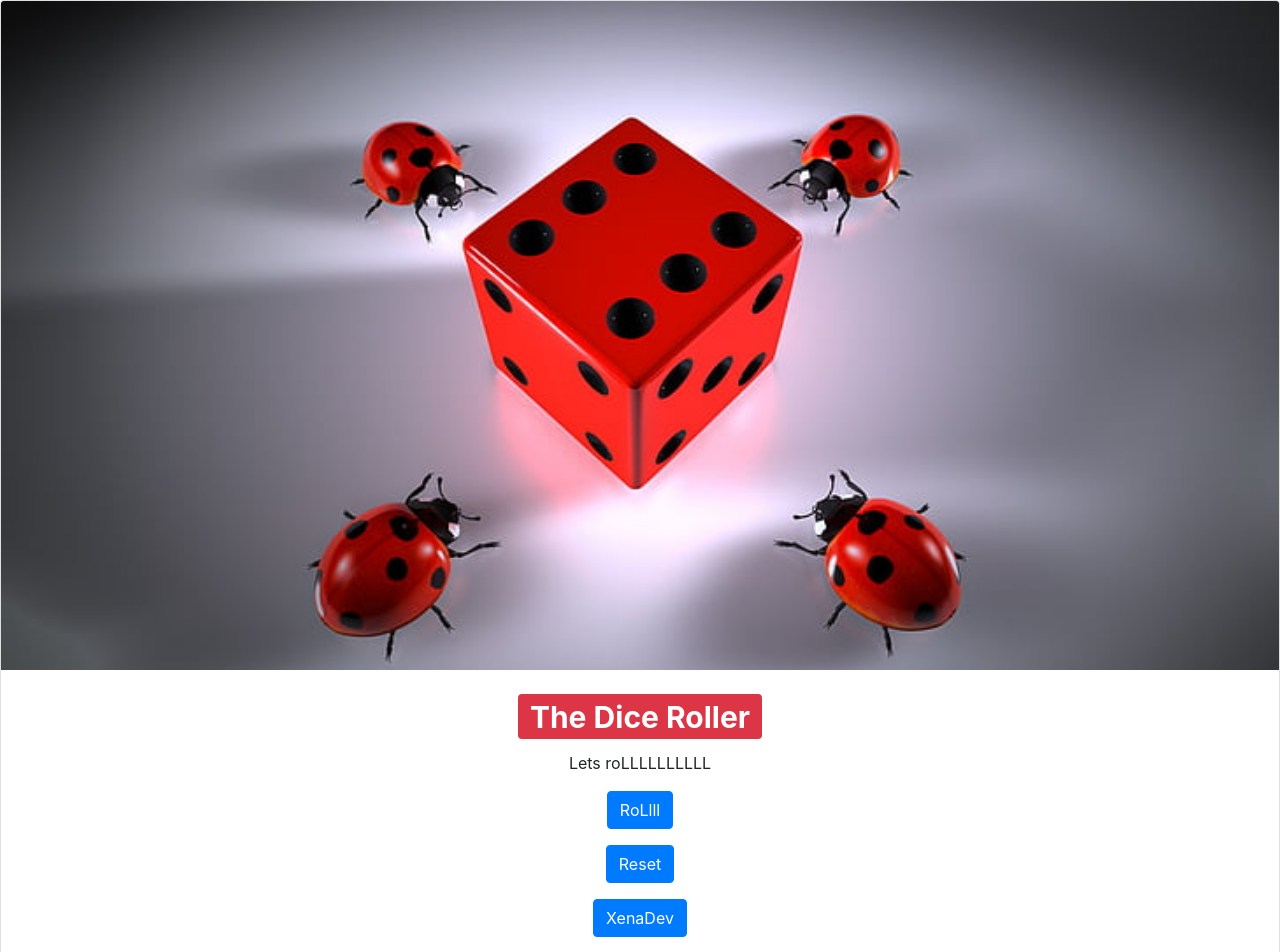
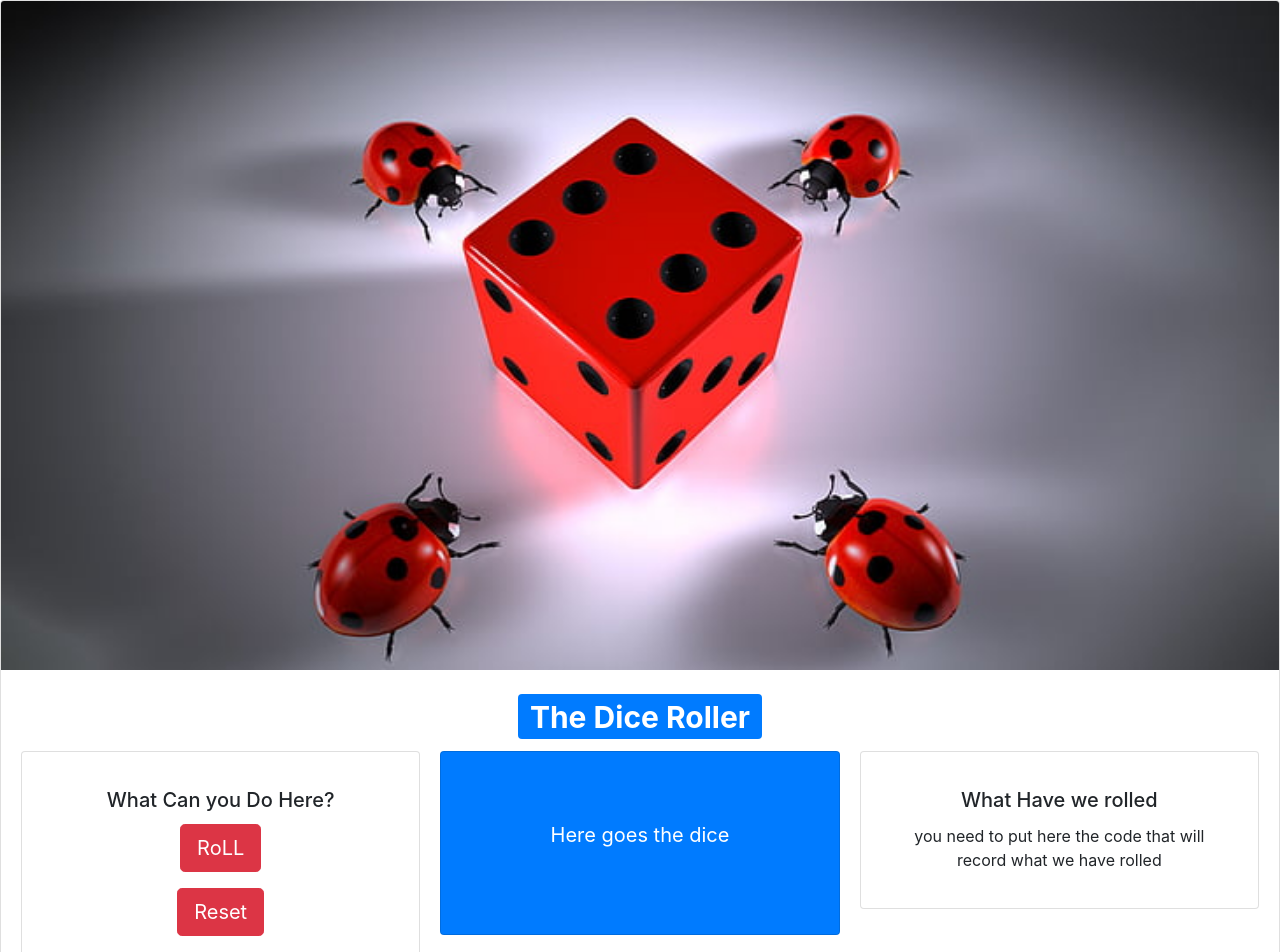
Before and after one commit to TakeNotes898/88NOTES88, a React (Create React App) app in the folder 03 React/dice-roller/: page / in a window 1280 px wide. Shown: the top 952 px of the page. Built offline with nearby package versions, Linux system fonts and the light colour scheme.

Commit message:
created different components

```diff
--- a/03 React/dice-roller/src/App.js
+++ b/03 React/dice-roller/src/App.js
@@ -3,48 +3,27 @@ import './App.css';
 import 'bootstrap/dist/css/bootstrap.min.css';
 import Badge from 'react-bootstrap/Badge';
 import Card from 'react-bootstrap/Card';
-import Button from 'react-bootstrap/Button';
-import Container from 'react-bootstrap/Container';
+import CardColumns from 'react-bootstrap/CardColumns';
 import cover from './img/cover.jpg'
-
-
-
-
+import Dice from './components/Dice.js'
+import Left from './components/Left.js'
+import Right from './components/Right.js'
 
 class App extends Component{
 
-
-
-
-
-
-
   render(){
     return(
-      <React.Fragment class="theBody">
-
-
-
       <Card >
-
-
-
-
-
         <Card.Img variant="top" src= { cover }/>
         <Card.Body>
-
-          <Card.Title><h1><Badge variant="danger">The Dice Roller</Badge></h1></Card.Title>
-
-          <Card.Text>Lets roLLLLLLLLLL</Card.Text>
-
-          <p><Button variant="primary">RoLlll</Button></p>
-          <p><Button value = "reset" variant="primary">Reset</Button></p>
-          <p><Button href= "XenaDev.com" variant="primary">XenaDev</Button></p>
+              <Card.Title ><h1><Badge variant="primary">The Dice Roller</Badge></h1></Card.Title>
+              <CardColumns>
+                          <Left />
+                          <Dice />
+                          <Right />
+              </CardColumns>
         </Card.Body>
       </Card>
-
-      </React.Fragment>
     )
   }
 }
--- /dev/null
+++ b/03 React/dice-roller/src/components/Dice.js
@@ -0,0 +1,28 @@
+import React, { Component } from 'react';
+
+import Card from 'react-bootstrap/Card';
+
+
+class Dice extends Component{
+
+
+  render(){
+    return(
+      <React.Fragment>
+
+      <Card bg="primary" text="white" className="text-center p-5">
+        <blockquote className="blockquote mb-0 card-body">
+          <p>
+            Here goes the dice
+          </p>
+
+        </blockquote>
+      </Card>
+
+
+      </React.Fragment>
+    )
+  }
+}
+
+export default Dice;
--- /dev/null
+++ b/03 React/dice-roller/src/components/Left.js
@@ -0,0 +1,31 @@
+import React, { Component } from 'react';
+
+import Card from 'react-bootstrap/Card';
+import Button from 'react-bootstrap/Button';
+
+class Left extends Component{
+
+
+  render(){
+    return(
+      <React.Fragment>
+
+      <Card className="text-center p-3">
+
+        <Card.Body>
+          <Card.Title>What Can you Do Here?</Card.Title>
+          <Card.Text>
+          <p><Button type="submit" size="lg"  variant="danger">RoLL</Button></p>
+          <p><Button size="lg"  type = "reset" variant="danger">Reset</Button></p>
+          <p><Button size="lg"  href= "XenaDev.com" variant="warning">XenaDev</Button></p>
+          </Card.Text>
+        </Card.Body>
+      </Card>
+
+
+      </React.Fragment>
+    )
+  }
+}
+
+export default Left;
--- /dev/null
+++ b/03 React/dice-roller/src/components/Right.js
@@ -0,0 +1,29 @@
+import React, { Component } from 'react';
+
+import Card from 'react-bootstrap/Card';
+import Button from 'react-bootstrap/Button';
+
+class Right extends Component{
+
+
+  render(){
+    return(
+      <React.Fragment>
+
+      <Card className="text-center p-3">
+        <Card.Body>
+          <Card.Title>What Have we rolled</Card.Title>
+          <Card.Text>
+            you need to put here the code that will record what we have rolled
+          </Card.Text>
+
+        </Card.Body>
+      </Card>
+
+
+      </React.Fragment>
+    )
+  }
+}
+
+export default Right;
```
